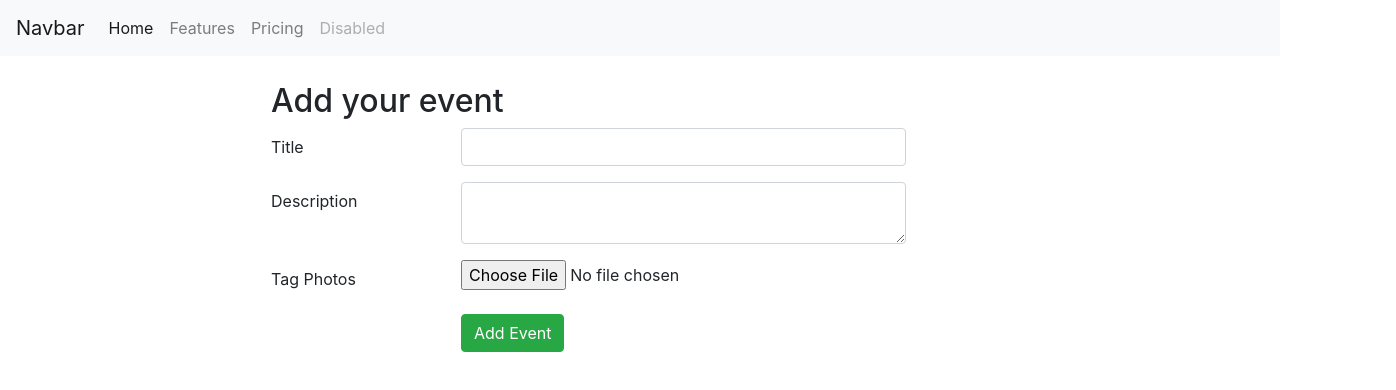
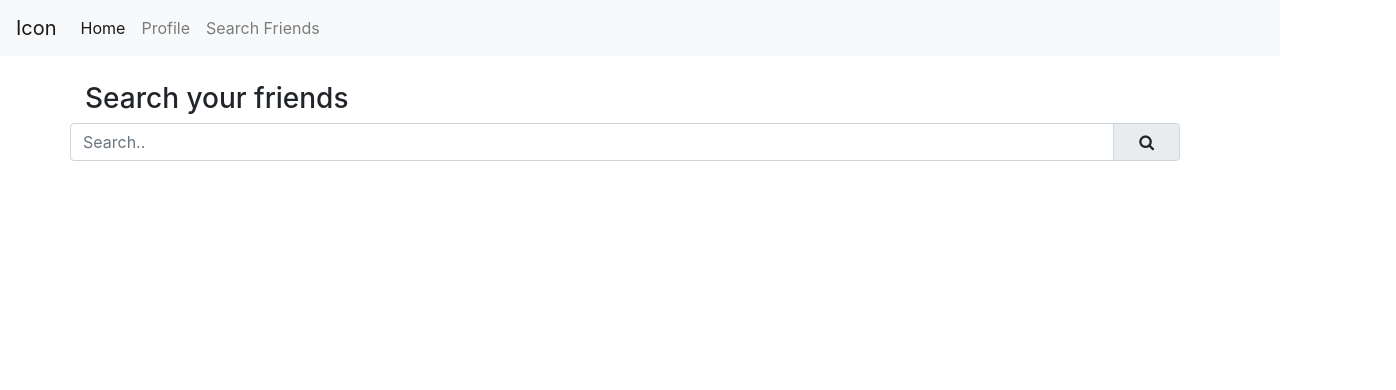
Before and after one commit to shobhi1310/timeline, a React (Create React App) app: page / in a window 1280 px wide. Shown: the top 390 px of the page, 1396 px wide, since content can reach past the window. Built offline with nearby package versions, Linux system fonts and the light colour scheme.

Commit message:
SearchFriend Page added.

```diff
--- a/src/App.js
+++ b/src/App.js
@@ -7,6 +7,7 @@ import EventAdder from './components/EventAdder'
 import SignUp from './components/SignUp'
 import Profile from './components/Profile'
 import EventFiller from './components/EventFiller'
+import SearchFriends from './components/SearchFriends'
 import 'bootstrap/dist/css/bootstrap.min.css'
 
 class App extends React.Component{
@@ -17,7 +18,8 @@ class App extends React.Component{
         {/* <Populator/> */}
         {/* <SignUp/> */}
         {/* <Profile/> */}
-        <EventFiller/>
+        {/* <EventFiller/> */}
+        <SearchFriends/>
       </div>
     )
   }
--- a/src/components/Header.js
+++ b/src/components/Header.js
@@ -9,16 +9,15 @@ class Header extends React.Component{
         date = date.toUTCString();
         return (
             <nav className="navbar navbar-expand-lg navbar-light bg-light">
-                <a className="navbar-brand" href="#">Navbar</a>
+                <a className="navbar-brand" href="#">Icon</a>
                 <button className="navbar-toggler" type="button" data-toggle="collapse" data-target="navbarNavAltMarkup" aria-controls="navbarNavAltMarkup" aria-expanded="false" aria-label="Toggle navigation">
                     <span className="navbar-toggler-icon"></span>
                 </button>
                 <div className="collapse navbar-collapse" id="navbarNavAltMarkup">
                     <div className="navbar-nav">
                         <a className="nav-item nav-link active" href="#">Home <span className="sr-only">(current)</span></a>
-                        <a className="nav-item nav-link" href="#">Features</a>
-                        <a className="nav-item nav-link" href="#">Pricing</a>
-                        <a className="nav-item nav-link disabled" href="#" tabindex="-1" aria-disabled="true">Disabled</a>
+                        <a className="nav-item nav-link" href="#">Profile</a>
+                        <a className="nav-item nav-link" href="#">Search Friends</a>
                     </div>
                 </div>
             </nav>
--- /dev/null
+++ b/src/components/SearchFriends.js
@@ -0,0 +1,24 @@
+import React, { Component } from 'react'
+
+export class SearchFriends extends Component {
+    render() {
+        return (
+            <div class="container" style={{marginTop:"2%"}}>
+                <h3>Search your friends</h3>
+                <form>
+                    <div className="input-group mb-3 row">
+                        <input class="form-control" type="search"  placeholder="Search.." name="search" aria-describedby="button-addon2"/>
+                        <div class="input-group-append">
+                            <span class="input-group-text form-control" id="basic-addon2">
+                                <button className="btn" type="submit"><i class="fa fa-search"></i></button>
+                            </span>
+                        </div>
+                    </div>
+                    <div class="col-sm-4"></div>
+                </form>
+            </div>
+        )
+    }
+}
+
+export default SearchFriends
```
